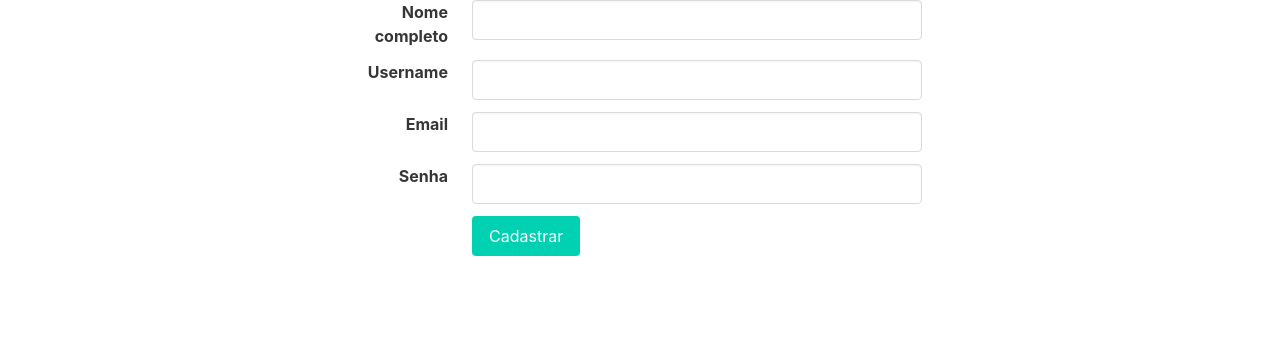
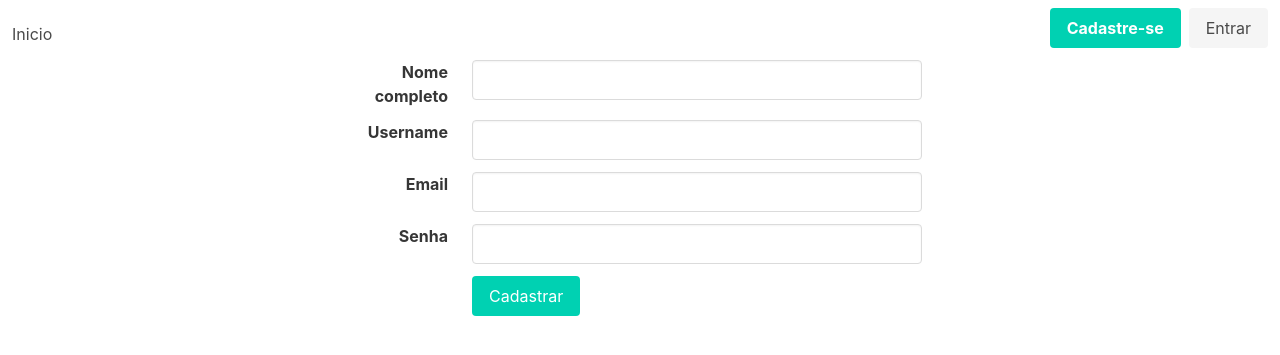
Before and after one commit to LeonCruz/django-gallery, a Django app: page /accounts/signup/ in a window 1280 px wide. Shown: the top 355 px of the page. Run offline with Django 3.2, Linux system fonts and the light colour scheme.

Commit message:
Header bar

```diff
--- a/templates/accounts/base.html
+++ b/templates/accounts/base.html
@@ -7,6 +7,22 @@
   <title>Gallery - {% block title %} {% endblock %}</title>
 </head>
 <body>
+  <header class="mt-2 mr-3">
+    <nav class="navbar" role="navigation" aria-label="main navigation">
+      <div class="navbar-menu">
+        <div class="navbar-start"><a class="navbar-item" href="">Inicio</a></div>
+        <div class="navbar-end">
+          <div class="navbar-items">
+            <div class="buttons">
+              <a class="button is-primary" href="{% url 'accounts:signup' %}"><strong>Cadastre-se</strong></a>
+              <a class="button is-light" href="{% url 'accounts:signin' %}">Entrar</a>
+            </div>
+          </div>
+        </div>
+      </div>
+    </nav>
+  </header>
+
   <div class="container">
     {% block content %}
     {% endblock %}
```
